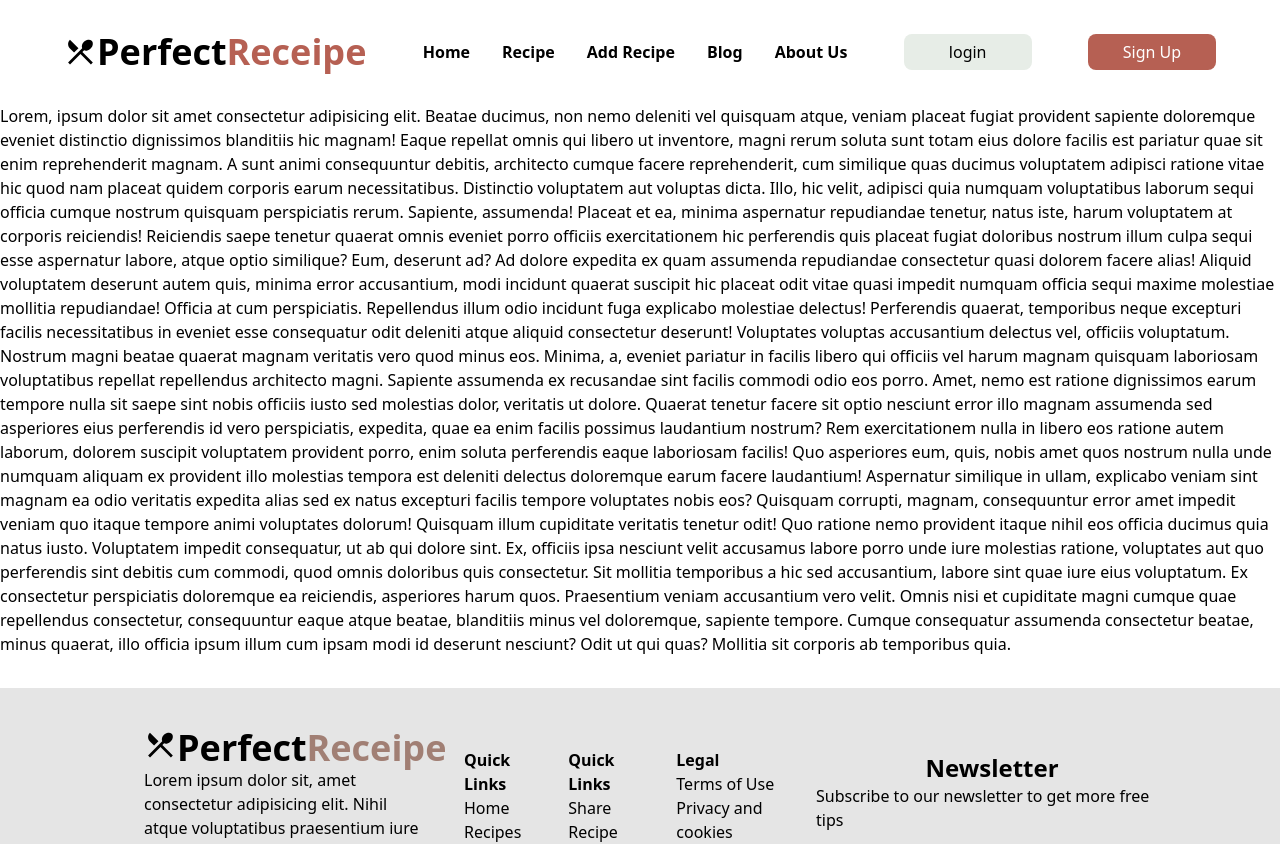
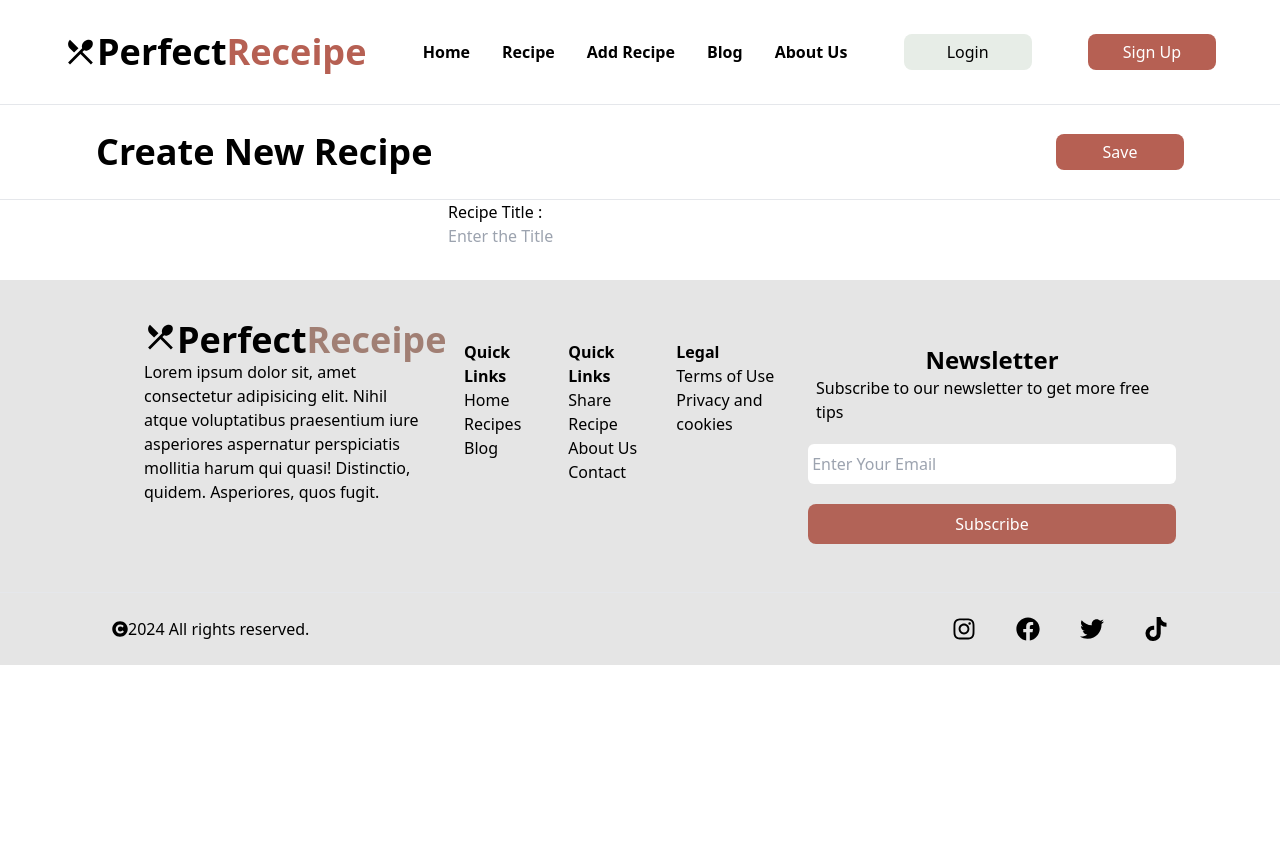
Before and after one commit to Sagar20834/ReactRecipeWebApp, a React (Vite) app: page /add-recipe in a window 1280 px wide. Shown: the top 844 px of the page. After the commit the page ends 800 px from the top, so only its background shows below. Built offline with nearby package versions, Linux system fonts and the light colour scheme.

Commit message:
Login Page with Toaster Message

```diff
--- a/package.json
+++ b/package.json
@@ -14,7 +14,8 @@
     "react-dom": "^18.3.1",
     "react-hook-form": "^7.52.1",
     "react-icons": "^5.2.1",
-    "react-router-dom": "^6.24.1"
+    "react-router-dom": "^6.24.1",
+    "react-toastify": "^10.0.5"
   },
   "devDependencies": {
     "@types/react": "^18.3.3",
--- a/src/Components/AddRecipe.jsx
+++ b/src/Components/AddRecipe.jsx
@@ -1,62 +1,56 @@
 import React from "react";
+import { useForm } from "react-hook-form";
 
 const AddRecipe = () => {
+  const {
+    register,
+    handleSubmit,
+    watch,
+    reset,
+    formState: { errors },
+  } = useForm();
+
+  const onSubmit = (data) => {
+    console.log("data submitted", data);
+  };
   return (
-    <div>
-      Lorem, ipsum dolor sit amet consectetur adipisicing elit. Beatae ducimus,
-      non nemo deleniti vel quisquam atque, veniam placeat fugiat provident
-      sapiente doloremque eveniet distinctio dignissimos blanditiis hic magnam!
-      Eaque repellat omnis qui libero ut inventore, magni rerum soluta sunt
-      totam eius dolore facilis est pariatur quae sit enim reprehenderit magnam.
-      A sunt animi consequuntur debitis, architecto cumque facere reprehenderit,
-      cum similique quas ducimus voluptatem adipisci ratione vitae hic quod nam
-      placeat quidem corporis earum necessitatibus. Distinctio voluptatem aut
-      voluptas dicta. Illo, hic velit, adipisci quia numquam voluptatibus
-      laborum sequi officia cumque nostrum quisquam perspiciatis rerum.
-      Sapiente, assumenda! Placeat et ea, minima aspernatur repudiandae tenetur,
-      natus iste, harum voluptatem at corporis reiciendis! Reiciendis saepe
-      tenetur quaerat omnis eveniet porro officiis exercitationem hic
-      perferendis quis placeat fugiat doloribus nostrum illum culpa sequi esse
-      aspernatur labore, atque optio similique? Eum, deserunt ad? Ad dolore
-      expedita ex quam assumenda repudiandae consectetur quasi dolorem facere
-      alias! Aliquid voluptatem deserunt autem quis, minima error accusantium,
-      modi incidunt quaerat suscipit hic placeat odit vitae quasi impedit
-      numquam officia sequi maxime molestiae mollitia repudiandae! Officia at
-      cum perspiciatis. Repellendus illum odio incidunt fuga explicabo molestiae
-      delectus! Perferendis quaerat, temporibus neque excepturi facilis
-      necessitatibus in eveniet esse consequatur odit deleniti atque aliquid
-      consectetur deserunt! Voluptates voluptas accusantium delectus vel,
-      officiis voluptatum. Nostrum magni beatae quaerat magnam veritatis vero
-      quod minus eos. Minima, a, eveniet pariatur in facilis libero qui officiis
-      vel harum magnam quisquam laboriosam voluptatibus repellat repellendus
-      architecto magni. Sapiente assumenda ex recusandae sint facilis commodi
-      odio eos porro. Amet, nemo est ratione dignissimos earum tempore nulla sit
-      saepe sint nobis officiis iusto sed molestias dolor, veritatis ut dolore.
-      Quaerat tenetur facere sit optio nesciunt error illo magnam assumenda sed
-      asperiores eius perferendis id vero perspiciatis, expedita, quae ea enim
-      facilis possimus laudantium nostrum? Rem exercitationem nulla in libero
-      eos ratione autem laborum, dolorem suscipit voluptatem provident porro,
-      enim soluta perferendis eaque laboriosam facilis! Quo asperiores eum,
-      quis, nobis amet quos nostrum nulla unde numquam aliquam ex provident illo
-      molestias tempora est deleniti delectus doloremque earum facere
-      laudantium! Aspernatur similique in ullam, explicabo veniam sint magnam ea
-      odio veritatis expedita alias sed ex natus excepturi facilis tempore
-      voluptates nobis eos? Quisquam corrupti, magnam, consequuntur error amet
-      impedit veniam quo itaque tempore animi voluptates dolorum! Quisquam illum
-      cupiditate veritatis tenetur odit! Quo ratione nemo provident itaque nihil
-      eos officia ducimus quia natus iusto. Voluptatem impedit consequatur, ut
-      ab qui dolore sint. Ex, officiis ipsa nesciunt velit accusamus labore
-      porro unde iure molestias ratione, voluptates aut quo perferendis sint
-      debitis cum commodi, quod omnis doloribus quis consectetur. Sit mollitia
-      temporibus a hic sed accusantium, labore sint quae iure eius voluptatum.
-      Ex consectetur perspiciatis doloremque ea reiciendis, asperiores harum
-      quos. Praesentium veniam accusantium vero velit. Omnis nisi et cupiditate
-      magni cumque quae repellendus consectetur, consequuntur eaque atque
-      beatae, blanditiis minus vel doloremque, sapiente tempore. Cumque
-      consequatur assumenda consectetur beatae, minus quaerat, illo officia
-      ipsum illum cum ipsam modi id deserunt nesciunt? Odit ut qui quas?
-      Mollitia sit corporis ab temporibus quia.
-    </div>
+    <>
+      <div className="flex justify-between border-y-[1px]  items-center   min-h-24  ">
+        <h1 className="text-4xl font-semibold ml-24">Create New Recipe</h1>
+        <button className="bg-[#B66053] min-w-32 rounded-lg text-white hover:scale-110 min-h-9 my-4 mr-24">
+          {" "}
+          Save
+        </button>
+      </div>
+      <form onSubmit={handleSubmit(onSubmit)}>
+        <div className="flex flex-col max-w-96 m-auto">
+          {" "}
+          <label htmlFor="title"> Recipe Title : </label>
+          <input
+            className=""
+            type="text"
+            {...register("title", {
+              required: "Title is required",
+              maxLength: {
+                value: 50,
+                message: "Title should not exceed 50 characters",
+              },
+              minLength: {
+                value: 5,
+                message: "Title should be at least 5 characters long",
+              },
+            })}
+            aria-invalid={errors.title ? "true" : "false"}
+            placeholder="Enter the Title"
+          />
+          {errors.title && (
+            <p role="alert" className="text-red-500">
+              ** {errors.title.message}
+            </p>
+          )}
+        </div>
+      </form>
+    </>
   );
 };
 
--- /dev/null
+++ b/src/Components/AuthContext.jsx
@@ -0,0 +1,41 @@
+import React, { createContext, useState, useEffect } from "react";
+
+const AuthContext = createContext();
+
+const AuthProvider = ({ children }) => {
+  const [isLoggedIn, setIsLoggedIn] = useState(false);
+
+  useEffect(() => {
+    const loggedIn = JSON.parse(localStorage.getItem("loggedIn"));
+    setIsLoggedIn(loggedIn || false);
+
+    const handleUnload = () => {
+      localStorage.setItem("loggedIn", JSON.stringify(false));
+      setIsLoggedIn(false);
+    };
+
+    window.addEventListener("beforeunload", handleUnload);
+
+    return () => {
+      window.removeEventListener("beforeunload", handleUnload);
+    };
+  }, []);
+
+  const login = () => {
+    localStorage.setItem("loggedIn", JSON.stringify(true));
+    setIsLoggedIn(true);
+  };
+
+  const logout = () => {
+    localStorage.setItem("loggedIn", JSON.stringify(false));
+    setIsLoggedIn(false);
+  };
+
+  return (
+    <AuthContext.Provider value={{ isLoggedIn, login, logout }}>
+      {children}
+    </AuthContext.Provider>
+  );
+};
+
+export { AuthContext, AuthProvider };
--- a/src/Components/Header.jsx
+++ b/src/Components/Header.jsx
@@ -1,8 +1,12 @@
-import React from "react";
+import React, { useContext } from "react";
+import { AuthContext } from "./AuthContext"; // Import the AuthContext
 import logocorss from "../assets/logocross.svg";
 import { Link } from "react-router-dom";
+import { FaUserCircle } from "react-icons/fa";
 
 const Header = () => {
+  const { isLoggedIn, logout } = useContext(AuthContext);
+
   return (
     <>
       <div className="flex gap-3 justify-between items-center  max-h-24 max-w-[1340px] mx-16 my-8 ">
@@ -33,10 +37,24 @@ const Header = () => {
             </li>
           </ul>
         </div>
+        {isLoggedIn ? (
+          <>
+            <div className="flex gap-5 shrink min-h-9 ">
+              <FaUserCircle className="w-8 h-8" />
+              <button
+                className="bg-[#E7EDE7]  min-w-32 rounded-lg hover:scale-110"
+                onClick={logout}
+              >
+                Logout
+              </button>
+            </div>
+          </>
+        ) : (
+          <>
             <Link to={"/login"}>
               <div className="flex gap-5 shrink min-h-9 ">
-            <button className="bg-[#E7EDE7]  min-w-32 rounded-lg hover:scale-110	">
-              login
+                <button className="bg-[#E7EDE7]  min-w-32 rounded-lg hover:scale-110">
+                  Login
                 </button>
               </div>
             </Link>
@@ -47,6 +65,8 @@ const Header = () => {
                 </button>
               </div>
             </Link>
+          </>
+        )}
       </div>
     </>
   );
--- /dev/null
+++ b/src/Components/Login.jsx
@@ -0,0 +1,137 @@
+import React, { useState, useContext } from "react";
+import { useForm } from "react-hook-form";
+import { FaEnvelope, FaEye, FaEyeSlash, FaLock } from "react-icons/fa6";
+import { Link, useNavigate } from "react-router-dom";
+import { ToastContainer, toast } from "react-toastify";
+import "react-toastify/dist/ReactToastify.css";
+import { AuthContext } from "./AuthContext"; // Import the AuthContext
+
+const Login = () => {
+  const navigate = useNavigate();
+  const { login } = useContext(AuthContext); // Get the login function from AuthContext
+  const [showPassword, setShowPassword] = useState(false);
+  const savedUserData = localStorage.getItem("user");
+  const [user, setUser] = useState(
+    savedUserData ? JSON.parse(savedUserData) : null
+  );
+
+  const togglePasswordVisibility = () => {
+    setShowPassword(!showPassword);
+  };
+
+  const onSubmit = (data) => {
+    if (data) {
+      checkUserPresent(data);
+    }
+  };
+
+  const {
+    register,
+    handleSubmit,
+    formState: { errors },
+  } = useForm();
+
+  const checkUserPresent = (data) => {
+    const { email, password } = data;
+    let userFound = false;
+
+    user.forEach((eachData) => {
+      if (eachData.email === email && eachData.password === password) {
+        userFound = true;
+        login(); // Update the login state
+        toast.success("Login Successful", {
+          onClose: () => navigate("/recipe"),
+          autoClose: 2000,
+        });
+        return;
+      }
+    });
+
+    if (!userFound) {
+      toast.error("Invalid email or password");
+    }
+  };
+
+  return (
+    <div className="max-w-[460px] min-h-52 shadow-2xl mx-auto">
+      <ToastContainer />
+      <form
+        onSubmit={handleSubmit(onSubmit)}
+        className="flex justify-center items-center flex-col m-16 p-2 gap-2"
+      >
+        <span className="text-xl font-bold mb-8 text-center">
+          Please Enter the Credentials
+        </span>
+
+        <div className="relative border-b-[1px] flex items-center focus-within:border-b-2 focus-within:border-[#B66053]">
+          <FaEnvelope className="w-6 h-6 absolute pointer-events-none text-gray-200" />
+          <input
+            className="h-12 w-90 ml-6 rounded w-full py-2 px-3 text-black font-medium leading-tight focus:outline-none"
+            type="email"
+            {...register("email", {
+              required: "Email required",
+              pattern: {
+                value: /^[^\s@]+@[^\s@]+\.[^\s@]+$/,
+                message: "Must be a valid email address",
+              },
+            })}
+            aria-invalid={errors.email ? "true" : "false"}
+            placeholder="Email Address"
+          />
+          {errors.email && (
+            <p role="alert" className="absolute top-2 -right-8 text-red-600">
+              ** {errors.email.message}
+            </p>
+          )}
+        </div>
+
+        <div className="relative border-b-[1px] flex items-center focus-within:border-b-2 focus-within:border-[#B66053]">
+          <FaLock className="w-6 h-6 absolute pointer-events-none text-gray-200" />
+          <input
+            className="h-12 w-90 ml-6 rounded w-full py-2 px-3 text-black font-medium leading-tight focus:outline-none"
+            type={showPassword ? "text" : "password"}
+            {...register("password", {
+              required: "Password required",
+            })}
+            aria-invalid={errors.password ? "true" : "false"}
+            placeholder="Password"
+          />
+          <button
+            type="button"
+            className="absolute right-0 top-8 pr-3 text-gray-400"
+            onClick={togglePasswordVisibility}
+          >
+            {showPassword ? <FaEyeSlash /> : <FaEye />}
+          </button>
+          {errors.password && (
+            <p role="alert" className="absolute top-2 -right-8 text-red-600">
+              ** {errors.password.message}
+            </p>
+          )}
+        </div>
+
+        <div className="flex gap-5 shrink">
+          <button
+            type="submit"
+            className="flex bg-[#E7EDE7] min-w-32 rounded-lg text-black hover:scale-110 justify-center items-center text-center m-auto min-h-9 my-4"
+          >
+            Login
+          </button>
+        </div>
+        <span className="flex justify-center m-auto items-center">
+          Or New User?
+        </span>
+        <div className="flex gap-5 shrink">
+          <Link
+            to={"/signup"}
+            className="flex bg-[#B66053] min-w-32 rounded-lg text-white hover:scale-110 justify-center items-center text-center m-auto min-h-9 my-4"
+          >
+            Sign Up
+          </Link>
+        </div>
+      </form>
+    </div>
+  );
+};
+
+export default Login;
--- a/src/Components/LoginContainer.jsx
+++ b/src/Components/SIgnUpContainer.jsx
@@ -2,10 +2,9 @@ import React, { useState } from "react";
 
 import image from "../assets/Loginpageimage.jpeg";
 
-import SignUpPageOld from "./SignUpPageOld";
 import SignUpForm from "./SignUpForm";
 
-const LoginContainer = () => {
+const SIgnUpContainer = () => {
   const [userName, setUserName] = useState("");
   return (
     <div className="  mx-24 mb-8 flex justify-normal items-start gap-4 shadow-2xl p-4">
@@ -18,4 +17,4 @@ const LoginContainer = () => {
   );
 };
 
-export default LoginContainer;
+export default SIgnUpContainer;
--- a/src/Components/SignUpForm.jsx
+++ b/src/Components/SignUpForm.jsx
@@ -11,6 +11,8 @@ import {
   FaEyeSlash,
 } from "react-icons/fa";
 import { Link, useNavigate } from "react-router-dom";
+import { toast, ToastContainer } from "react-toastify";
+import "react-toastify/dist/ReactToastify.css";
 
 const SignUpForm = () => {
   const navigate = useNavigate();
@@ -32,10 +34,15 @@ const SignUpForm = () => {
   } = useForm();
 
   const onSubmit = (data) => {
-    console.log("data submitted", data);
+    // Check if email already exists
+    const emailExists = savedData.some((user) => user.email === data.email);
 
+    if (emailExists) {
+      toast.error("A user with this email already exists");
+    } else {
       setSavedData([...savedData, data]);
       localStorage.setItem("user", JSON.stringify([...savedData, data]));
+      toast.success("Sign up successful! Redirecting to login page...");
       reset({
         username: "",
         email: "",
@@ -43,7 +50,10 @@ const SignUpForm = () => {
         repassword: "",
         checkboxterm: false,
       });
-    // navigate("/login");
+      setTimeout(() => {
+        navigate("/login");
+      }, 2000);
+    }
   };
 
   const togglePasswordVisibility = () => {
@@ -56,6 +66,7 @@ const SignUpForm = () => {
 
   return (
     <>
+      <ToastContainer />
       <div className="flex flex-col justify-between md:w-[480px]">
         <form
           className="items-center max-w-full"
```
Also changed, not shown: src/Components/SignUp.jsx (deleted, +0 -7 lines), src/main.jsx (+8 -6 lines), 1 other file (tests, documents, lock files or other folders). Lines whose indentation alone changed are shown as unchanged.
